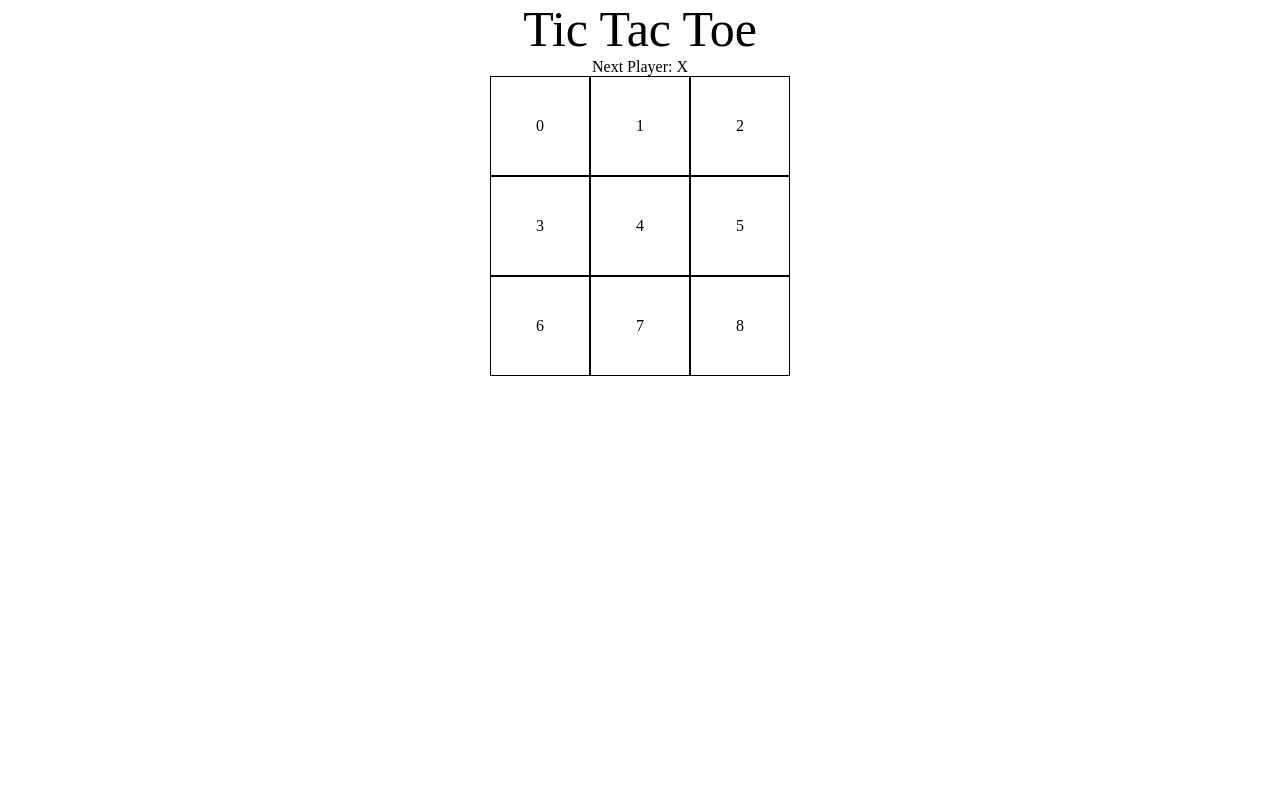
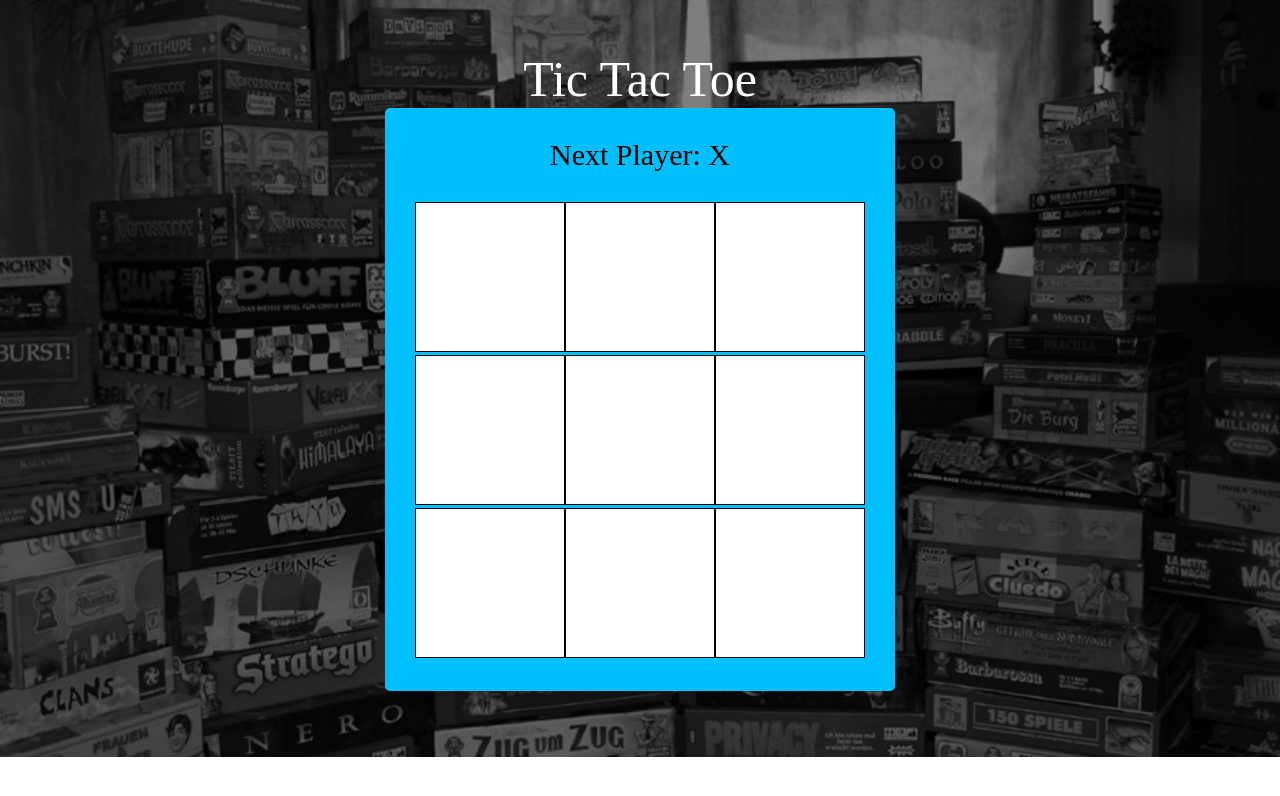
Before and after one commit to miriam-lau/React_Tic-Tac-Toe, a React app in the folder tic-tac-toe/: page / in a window 1280 px wide. Built offline with nearby package versions, Linux system fonts and the light colour scheme; a web font is replaced by a local one.

Commit message:
Functional game

```diff
--- a/tic-tac-toe/public/index.html
+++ b/tic-tac-toe/public/index.html
@@ -20,6 +20,8 @@
       Learn how to configure a non-root public URL by running `npm run build`.
     -->
     <link rel="stylesheet" href="./style/index.css">
+    <link href="https://fonts.googleapis.com/css?family=Baloo"
+          rel="stylesheet" />
     <title>Tic Tac Toe</title>
   </head>
   <body>
--- a/tic-tac-toe/public/style/index.css
+++ b/tic-tac-toe/public/style/index.css
@@ -10,19 +10,51 @@ html, body, div, h1, button {
   list-style: none;
 }
 
+.game {
+  padding: 50px;
+  background: linear-gradient( rgba(0, 0, 0, 0.5), rgba(0, 0, 0, 0.5) ), url("../used-board-games-1.jpg");
+  -webkit-background-size: cover;
+  -moz-background-size:  cover;
+  -o-background-size: cover;
+  background-size: cover;
+}
 
 h1 {
   text-align: center;
+  font-family: 'Baloo';
   font-size: 50px;
+  color: white;
 }
 
 .game-board {
+  margin: auto;
   text-align: center;
+  width: 450px;
+  padding: 30px;
+  background-color: #00bfff;
+  border-radius: 5px;
+}
+
+.status {
+  font-family: 'Baloo';
+  font-size: 30px;
+  padding-bottom: 30px;
+}
+
+.board-row {
+  /*background-color: red;*/
 }
 
 .square {
+  font-family: 'Baloo';
+  font-size: 60px;
+  background-color: white;
   border-radius: 0;
   border: 1px solid black;
-  height: 100px;
-  width: 100px;
+  height: 150px;
+  width: 150px;
 }
+
+.square:hover {
+  cursor: pointer;
+}
--- a/tic-tac-toe/src/components/board.js
+++ b/tic-tac-toe/src/components/board.js
@@ -1,35 +1,67 @@
 import React, { Component } from 'react';
 import Square from './square';
+import { calculateWinner, isOver } from '../util/helper_methods';
 
-export default class Board extends Component {
+class Board extends Component {
+  constructor(props) {
+    super(props)
+    const initialSquares = new Array(9).fill(null);
+    this.state = { squares: initialSquares, isXNext: true };
+  }
+
   renderSquare(i) {
     return (
-      <Square value={ i } />
+      <Square
+        value={ this.state.squares[i] }
+        onClick={ () => this.handleClick(i) }
+      />
     );
   }
 
+  handleClick(i) {
+    const newSquares = this.state.squares.slice();
+
+    if (calculateWinner(newSquares) || newSquares[i]) {
+      return;
+    }
+
+    newSquares[i] = this.state.isXNext ? 'X' : 'O';
+    this.setState({ squares: newSquares, isXNext: !this.state.isXNext });
+  }
+
   render() {
-    const status = 'Next Player: X';
+    const winner = calculateWinner(this.state.squares);
+    let status;
+
+    if (winner) {
+      status = `Winner is Player ${winner}`;
+    } else if (isOver(this.state.squares)) {
+      status = 'It\'s a Tie';
+    } else {
+      status = this.state.isXNext ? 'Next Player: X' : 'Next Player: O';
+    }
 
     return(
       <div>
-        <div className="status">{ status }</div>
-        <div className="board-row">
+        <section className="status">{ status }</section>
+        <section className="board-row">
           { this.renderSquare(0) }
           { this.renderSquare(1) }
           { this.renderSquare(2) }
-        </div>
-        <div className="board-row">
+        </section>
+        <section className="board-row">
           { this.renderSquare(3) }
           { this.renderSquare(4) }
           { this.renderSquare(5) }
-        </div>
-        <div className="board-row">
+        </section>
+        <section className="board-row">
           { this.renderSquare(6) }
           { this.renderSquare(7) }
           { this.renderSquare(8) }
-        </div>
+        </section>
       </div>
     );
   }
 }
+
+export default Board;
--- a/tic-tac-toe/src/components/square.js
+++ b/tic-tac-toe/src/components/square.js
@@ -1,11 +1,13 @@
-import React, { Component } from 'react';
+import React from 'react';
 
-export default class Square extends Component {
-  render() {
-    return(
-      <button className="square">
-        { this.props.value }
-      </button>
-    );
-  }
+const Square = (props) => {
+  return(
+    <button
+      className="square"
+      onClick={ props.onClick }>
+        { props.value }
+    </button>
+  );
 }
+
+export default Square;
--- /dev/null
+++ b/tic-tac-toe/src/util/helper_methods.js
@@ -0,0 +1,46 @@
+/*
+  Returns a winner if any
+  param{ squares } the array with all current state
+  return{ String } symbol of winner or null
+*/
+export const calculateWinner = (squares) => {
+  const winningCombos = [
+    [0, 1, 2],
+    [3, 4, 5],
+    [6, 7, 8],
+    [0, 3, 4],
+    [1, 4, 7],
+    [2, 5, 8],
+    [0, 4, 8],
+    [2, 4, 6]
+  ];
+
+  for (let i = 0; i < winningCombos.length; i++) {
+    let currentSymbol;
+
+    if (squares[winningCombos[i][0]]) {
+      currentSymbol = squares[winningCombos[i][0]];
+    }
+
+    if (currentSymbol === squares[winningCombos[i][1]] &&
+        currentSymbol === squares[winningCombos[i][2]]) {
+      return currentSymbol;
+    }
+  }
+  return null;
+}
+
+/*
+  Checks if game is over
+  param{ squares } the array with all current state
+  return{ Boolean } true if all squares are not null, else false
+*/
+export const isOver = (squares) => {
+  for (let i = 0; i < squares.length; i++) {
+    if (squares[i] === null) {
+      return false;
+    }
+  }
+
+  return true;
+}
```
Also changed, not shown: tic-tac-toe/public/used-board-games-1.jpg (added).
